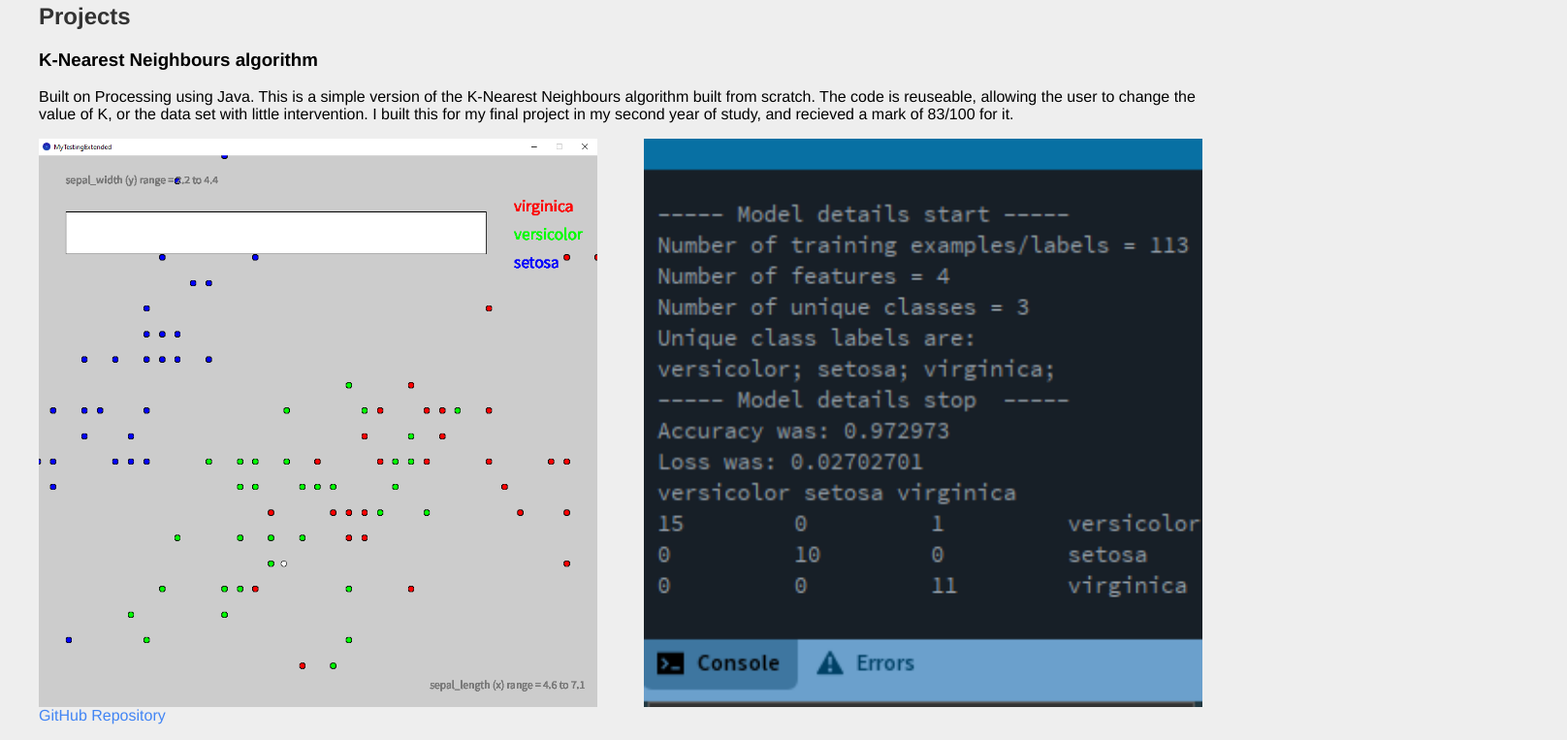
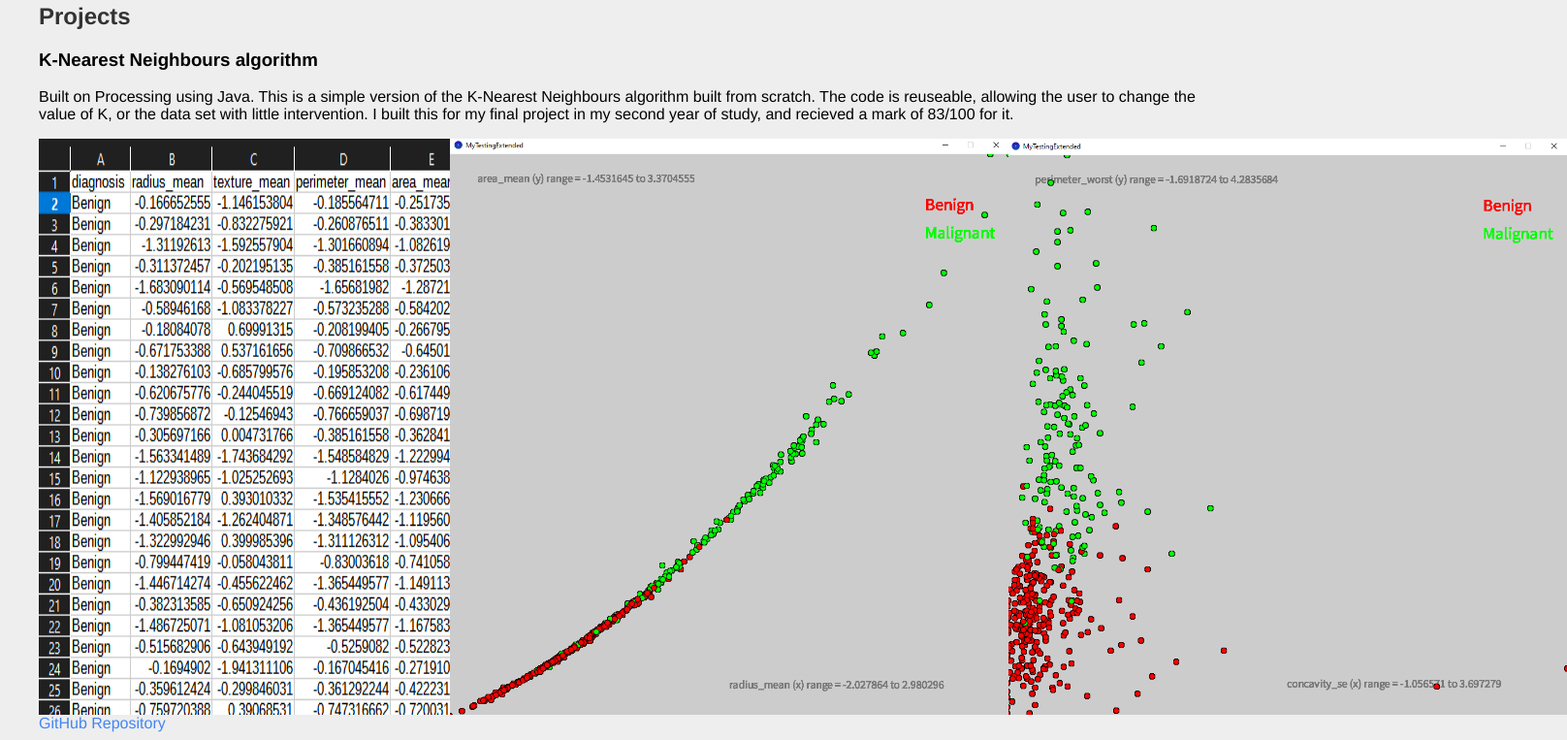
Before and after one commit to willhusband/willhusband.github.io, a plain HTML site: page index.html in a window 1280 px wide. Shown: the part 253-1016 px from the top of the page at 97% size, 1616 px wide, since content can reach past the window. Drawn offline with Linux system fonts and the light colour scheme.

Commit message:
new pics

```diff
--- a/index.html
+++ b/index.html
@@ -30,12 +30,9 @@
                 <h3>K-Nearest Neighbours algorithm</h3>
                 <p>Built on Processing using Java. This is a simple version of the K-Nearest Neighbours algorithm built from scratch. The code is reuseable, allowing the user to change the value of K, or the data set with little intervention. I built this for my final project in my second year of study, and recieved a mark of 83/100 for it.</p>
                 <div class="project-images">
-                    <!-- Image 1 -->
-                    <!-- Image 1 -->
-                    <img src="online portfolio screenshots\knnvis.PNG" alt="Project 1 Screenshot 1">
-
-                    <!-- Image 2 -->
-                    <img class="matching-image" src="online portfolio screenshots\knn2.PNG" alt="Project 1 Screenshot 2">
+                    <img src="online portfolio screenshots\dataset.PNG" alt="Project 1 Screenshot 1">
+                    <img class="matching-image" src="online portfolio screenshots\visual1.PNG" alt="Project 1 Screenshot 2">
+                    <img src="online portfolio screenshots\visual2.PNG" alt="Project 1 Screenshot 1">
 
                 </div>
                 <a href="https://github.com/willhusband/KNN-Java" target="_blank">GitHub Repository</a>
```
Also changed, not shown: online portfolio screenshots/dataset.PNG (added), online portfolio screenshots/visual1.PNG (added), online portfolio screenshots/visual2.PNG (added).
